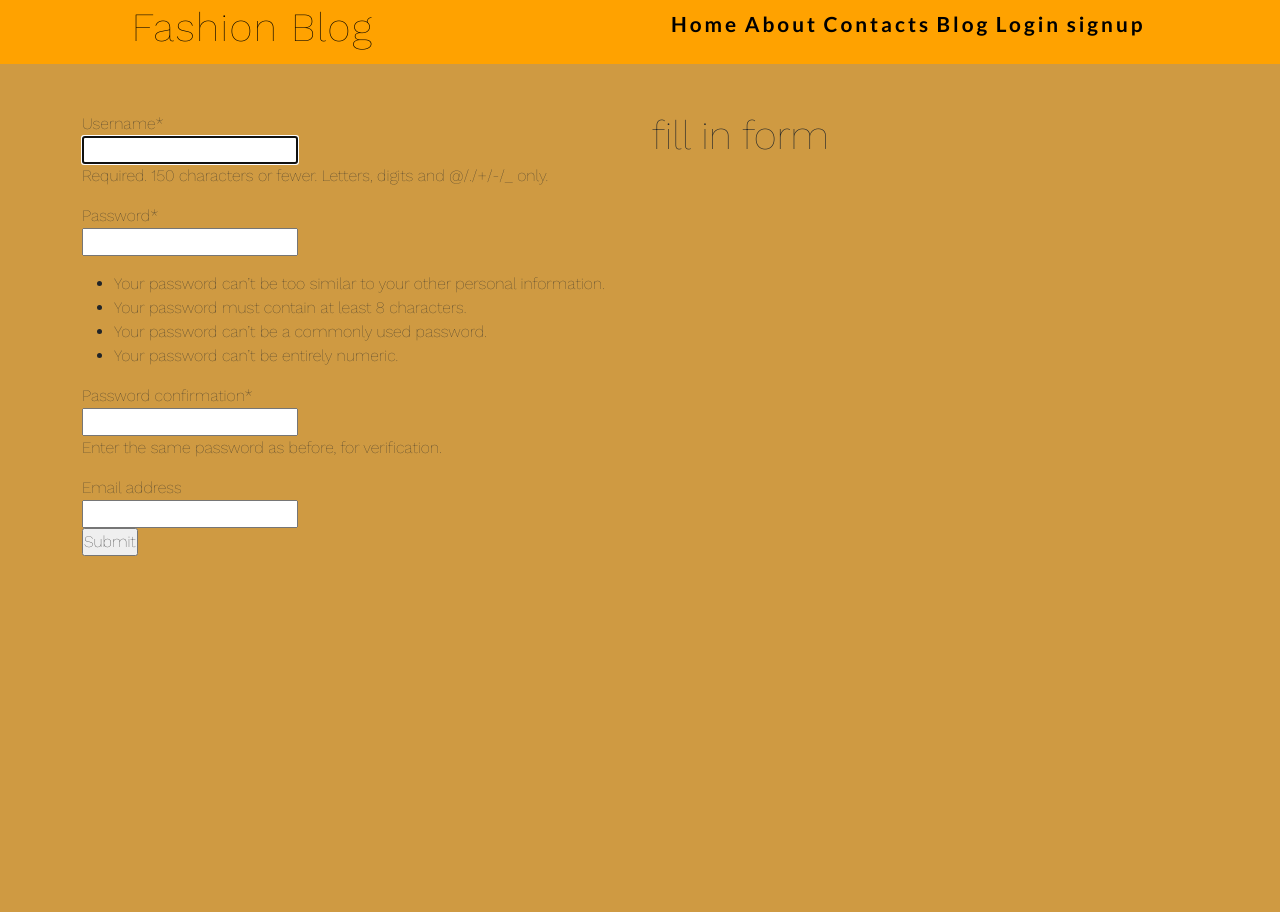
After one commit to Hloks22/Backend, a Django app: page /signup/ in a window 1280 px wide. The commit adds this page. Run offline with Django 4.2, Linux system fonts and the light colour scheme; some libraries are stand-ins or nearby versions; some web fonts are replaced.

Commit message:
new work

```diff
--- /dev/null
+++ b/Account/forms.py
@@ -0,0 +1,11 @@
+from dataclasses import field
+from pyexpat import model
+from django.contrib.auth.models import User
+from django.contrib.auth.forms import UserCreationForm
+
+#create class user dased user forms
+
+class CreateUserForm(UserCreationForm):
+    class Meta:
+        model=User
+        fields=['username', 'password1', 'password2','email',]
--- /dev/null
+++ b/Account/templates/registration/signup.html
@@ -0,0 +1,27 @@
+{% extends 'base.html' %}
+{% load crispy_forms_tags %}
+{% block content %}
+<section class="vh-100" sytle="backgroung-color:"#eee;">
+    <div class="container h-100">
+        <div class="row">
+            <div class="col-6">
+                {% if form.errors %}
+                <p> something went wrong Error</p>
+
+                {% endif %}
+
+                <form action="{% url 'account:signup' %}" method="POST">
+                    {% csrf_token %}
+                    {{ form|crispy }}
+                    <input type="submit" vlaue="submit">
+                </form>
+            </div>
+            <div class="col-6">
+                <h1> fill in form </h1>
+            </div>
+        </div>
+    </div>
+</section>
+
+
+{% endblock  %}
--- a/Account/urls.py
+++ b/Account/urls.py
@@ -1,11 +1,12 @@
-# from django.urls import path
-# from django.conf.urls.static import static
-# from django.conf import settings
-# from django.views import View
+from django.urls import path
+from django.conf.urls.static import static
+from django.conf import settings
+from .views import  regiterview
 
-# from  .import views
+from  .import views
+app_name='account'
 
-# urlpatterns = [
-#    path("Account/login",views.LoginView,name="login"),
+urlpatterns = [
+   path("signup/",regiterview,name="signup"),
 
-# ]
+]
--- a/Account/views.py
+++ b/Account/views.py
@@ -1,7 +1,27 @@
-# from django.shortcuts import render
-# from django.contrib.auth import authenticate, login, logout
-# from django.contrib import messages
-# # Create your views here.
+import email
+from django.shortcuts import render, redirect
+from django.contrib.auth import authenticate, login
+from django.contrib import messages
+from django.contrib.auth.models import User
+from django.contrib.auth.forms import UserCreationForm
+from .forms import CreateUserForm
 
-# def LoginView(request):
-#     return render(request,"authenticate/login.html")
+
+# Create your views here.
+
+def regiterview(request):
+    form=CreateUserForm()
+    if request.method=='POST':
+        form= CreateUserForm(request.POST)
+        if form.is_valid():
+            form.save()
+            username= form.cleaned_data['username']
+            email = form.cleaned_data['email']
+            password=form.cleaned_data['password1']
+            user = authenticate(username=username, email=email, password=password)
+            login(request, user)
+            messages.success(request, 'Your account has been created')
+            return redirect('blog:profile')
+    else:
+        form= CreateUserForm()
+    return render(request, "registration/signup.html", {"form":form})
--- a/blog/templates/authenticate/login.html
+++ b/blog/templates/authenticate/login.html
@@ -4,7 +4,7 @@
 <div class="login_wrapper">
     <div class="container">
         <h2>log in</h2>
-        <form method="post" class="form">
+        <form method="POST" class="form">
             {% csrf_token %}
             {{form|crispy}}
             <button typ="submit"> log in</button>
--- a/blog/templates/base.html
+++ b/blog/templates/base.html
@@ -21,7 +21,16 @@
         <li><a href="">About</a></li>
         <li><a href="">Contacts</a></li>
         <li><a href="">Blog</a></li>
-        <li class="nav-item"><a href={% url 'blog:login' %} " class="nav-link">Login</a></li>
+        {% if user.is_authenticated %}
+        <li><a href="{% url 'blog:logout' %}">logout</a></li>
+        {% else %}
+        <li class="nav-item"><a href="{% url 'blog:login' %} " class="nav-link">Login</a></li>
+      <li><a href="{% url 'account:signup' %}">signup</a></li>
+        {% endif %}
+
+        {% if user.is_authenticated %}
+        <li>hello {{request.user}}</li>
+        {% endif %}
     </ul>
     <div class="burger">
         <div class="line1"></div>
@@ -29,7 +38,16 @@
         <div class="line3"></div>
     </div>
 </nav>
+  <div class="container mt-5">
+    {%if messages%}
+    {%for message in messages%}
+    <div class="alert alert-danger mt-5" role="alert">
+        {{message}}
+        {%endfor%}
 
+    {% endif %}
+    </div>
+  </div>
   {% block content  %}
 
 
--- /dev/null
+++ b/blog/templates/profile.html
@@ -0,0 +1,5 @@
+{% extends 'base.html' %}
+
+{% block content %}
+
+{% endblock  %}
--- a/blog/urls.py
+++ b/blog/urls.py
@@ -4,9 +4,9 @@ from django.conf.urls.static import static
 from django.conf import settings
 from django.views import View
 
-from Account import views
+from blog import views
 
-from  .views import LoginView ,dispalyTime,Greetme, Myview, post_detail, Book_list, Post_list, post_detail
+from  .views import logout_view,profileView, LoginView ,dispalyTime,Greetme, Myview, post_detail, Book_list, Post_list, post_detail
 from .models import Post
 from django.conf.urls.static import static
 
@@ -19,8 +19,11 @@ urlpatterns = [
     path("contact/",Greetme),
     path("About/", Myview.as_view(),name="About"),
     path("login/",LoginView, name='login'),
+
     # post views
     path("",Post_list,name="home"),
+    path("profile/",profileView,name="profile"),
+    path("logout/",logout_view,name="logout"),
     path("<int:year>/<int:month>/<int:day>/<slug:post>/",post_detail,name="post_detail"),
 
 ]
--- a/introtodjango/settings.py
+++ b/introtodjango/settings.py
@@ -146,3 +146,6 @@ DEFAULT_AUTO_FIELD = 'django.db.models.BigAutoField'
 
 MEDIA_URL = '/media/'
 MEDIA_ROOT = os.path.join(BASE_DIR,"media")
+
+LOGIN_REDIRECT_URL = "blog:profile"
+LOGOUT_REDIRECT_URL = "blog:post_list"
--- a/introtodjango/urls.py
+++ b/introtodjango/urls.py
@@ -23,7 +23,7 @@ import Account
 urlpatterns = [
     path('admin/', admin.site.urls),
     path("", include("blog.urls")),
-    # path("",include('Account.urls'))
+    path("",include('Account.urls'))
     # path("contact/", include("blog.urls")),
     # path("ecome/", include("Ecommerce.urls")),
 ]
```
Also changed, not shown: blog/views.py (+14 -7 lines), db.sqlite3.
